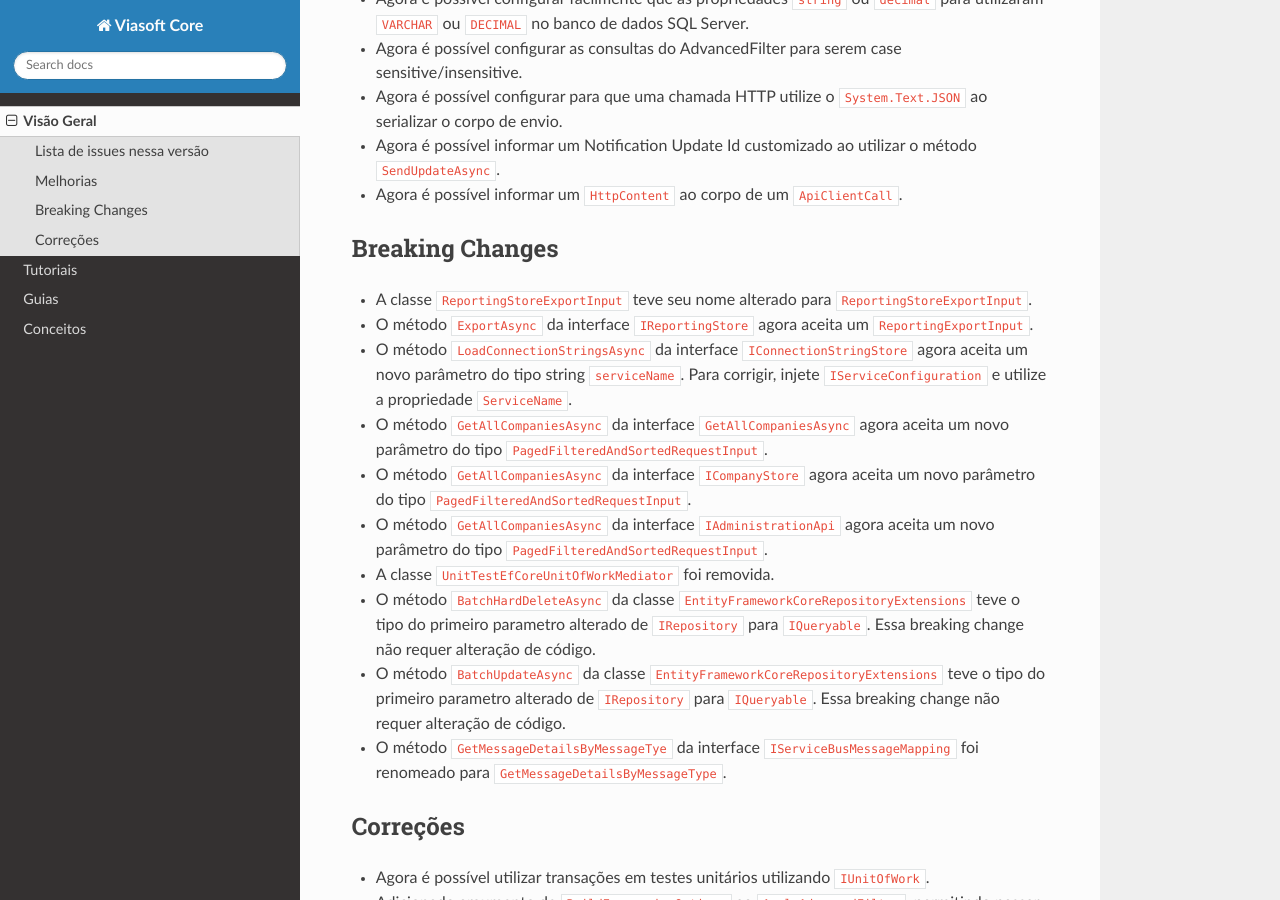
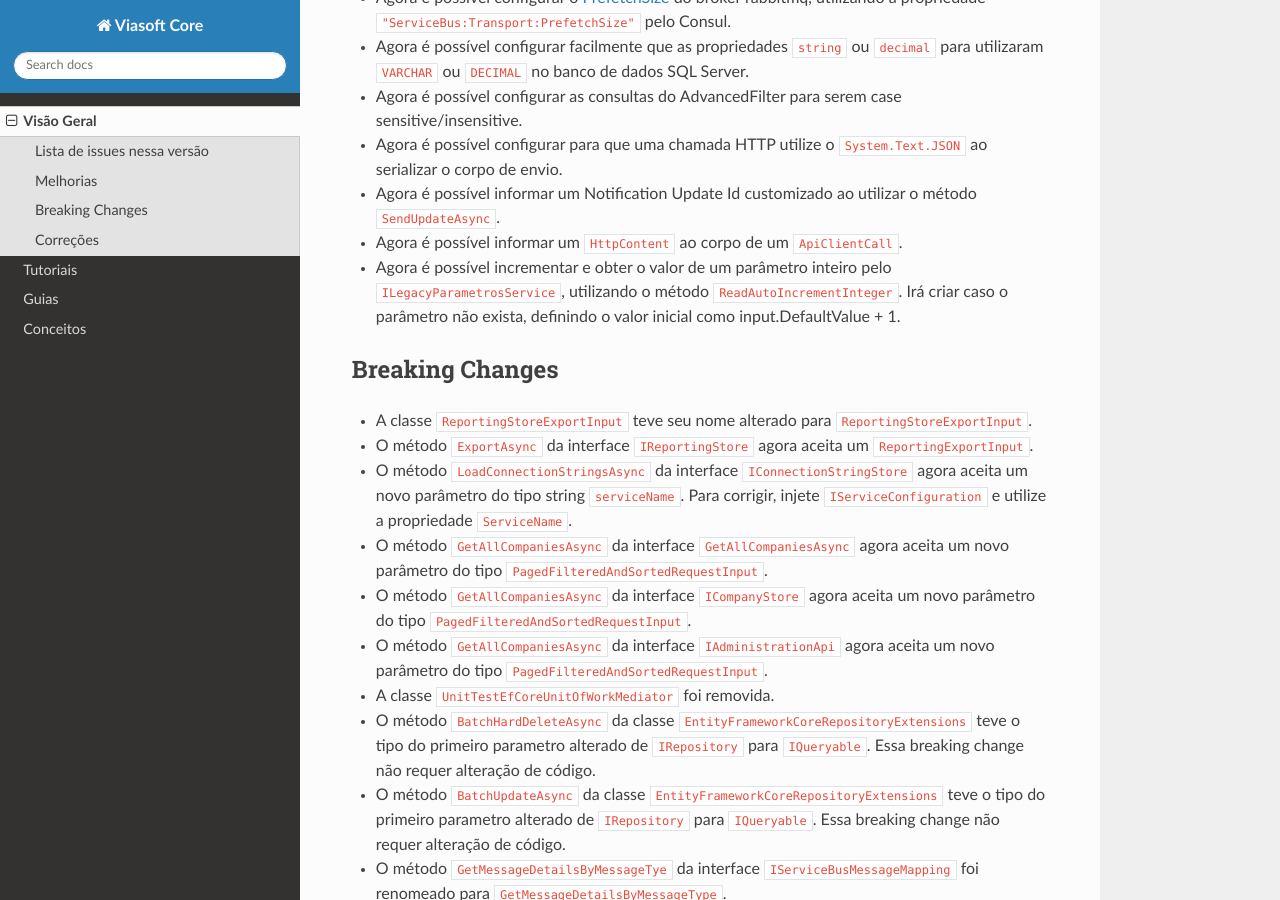
Before and after one commit to viasoftkorp/viasoft-core-docs, a Sphinx documentation site: the page built from docs/source/visao_geral.rst, in a window 1280 px wide and 900 px high, scrolled down 1336 px. Built offline with Sphinx 7.4.7 and the Read the Docs theme 3.1.0, drawn with Linux system fonts in a browser that asks for light colours; part of the change alters nothing that is shown.

```diff
--- a/docs/source/visao_geral.rst
+++ b/docs/source/visao_geral.rst
@@ -18,6 +18,8 @@ PROM-242_
 
 SDKB-52_
 
+RFEN-175_
+
 .. _PROP-1536: http://jira.korp.com.br/browse/PROP-1536
 .. _SDKBACK-103: https://korp.youtrack.cloud/issue/SDKBACK-103
 .. _SDKBACK-108: https://korp.youtrack.cloud/issue/SDKBACK-108
@@ -25,6 +27,7 @@ SDKB-52_
 .. _SDKBACK-119: https://korp.youtrack.cloud/issue/SDKBACK-119
 .. _PROM-242: https://portal.korp.com.br/projetos/e261cc03-896b-2316-6d90-dd1c1dc363e6/lista/84ade6c7-d489-ebdf-c066-c2e07599eeaf
 .. _SDKB-52: https://portal.korp.com.br/projetos/935791cf-dbfc-6432-00ce-8a691531e47f/lista?identificador=SDKB-52
+.. _RFEN-175: https://portal.korp.com.br/projetos/c2fe24bf-5393-742e-e371-237e95e9b08f/lista?identificador=RFEN-175
 
 Melhorias
 ---------
@@ -63,6 +66,8 @@ Melhorias
 
 * Agora é possível informar um ``HttpContent`` ao corpo de um ``ApiClientCall``.
 
+* Agora é possível incrementar e obter o valor de um parâmetro inteiro pelo ``ILegacyParametrosService``, utilizando o método ``ReadAutoIncrementInteger``. Irá criar caso o parâmetro não exista, definindo o valor inicial como input.DefaultValue + 1.
+
 
 .. _Culture: https://learn.microsoft.com/pt-br/dotnet/api/system.globalization.cultureinfo?view=net-7.0
 .. _PrefetchSize: https://www.rabbitmq.com/docs/consumer-prefetch
```
